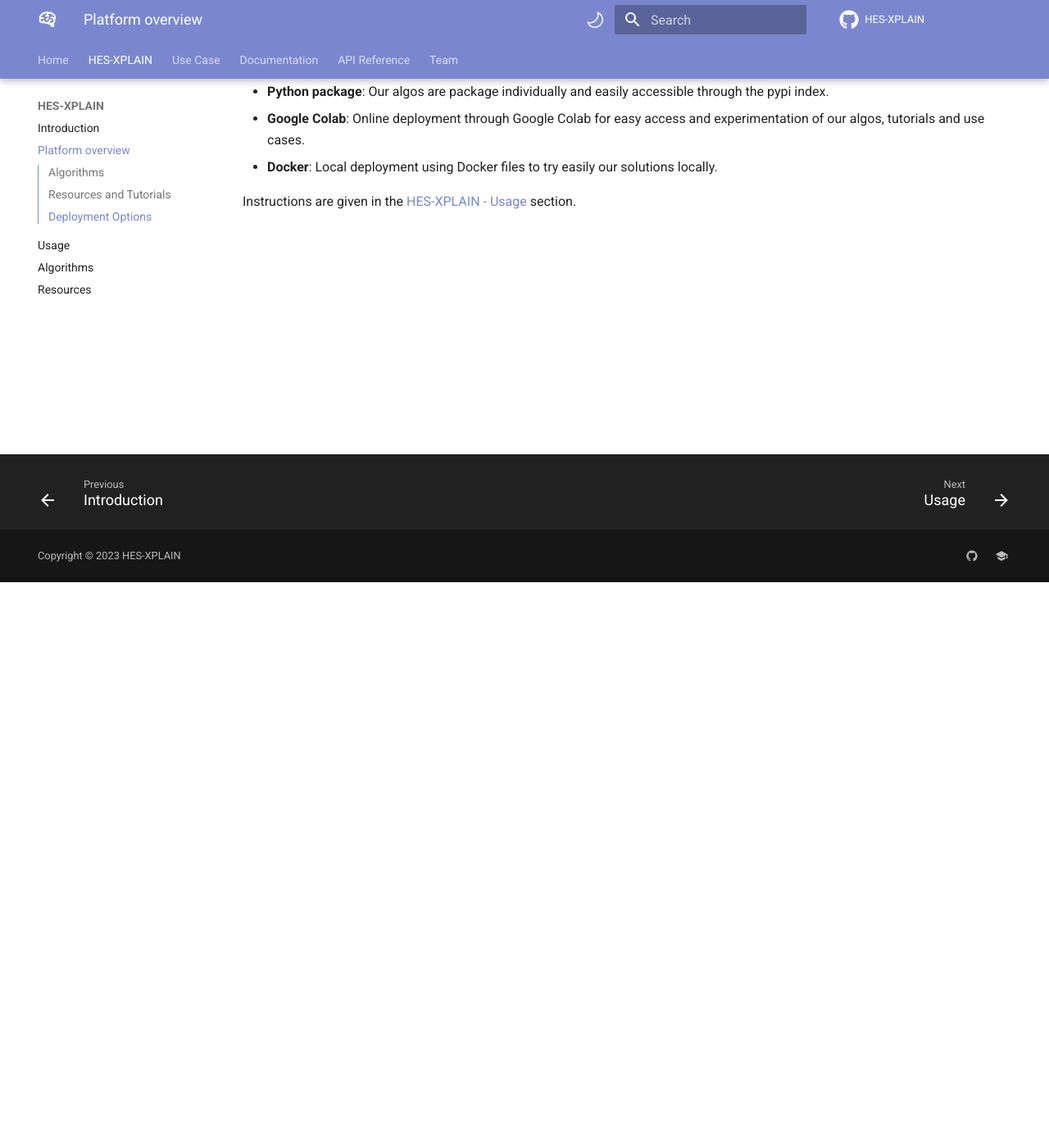
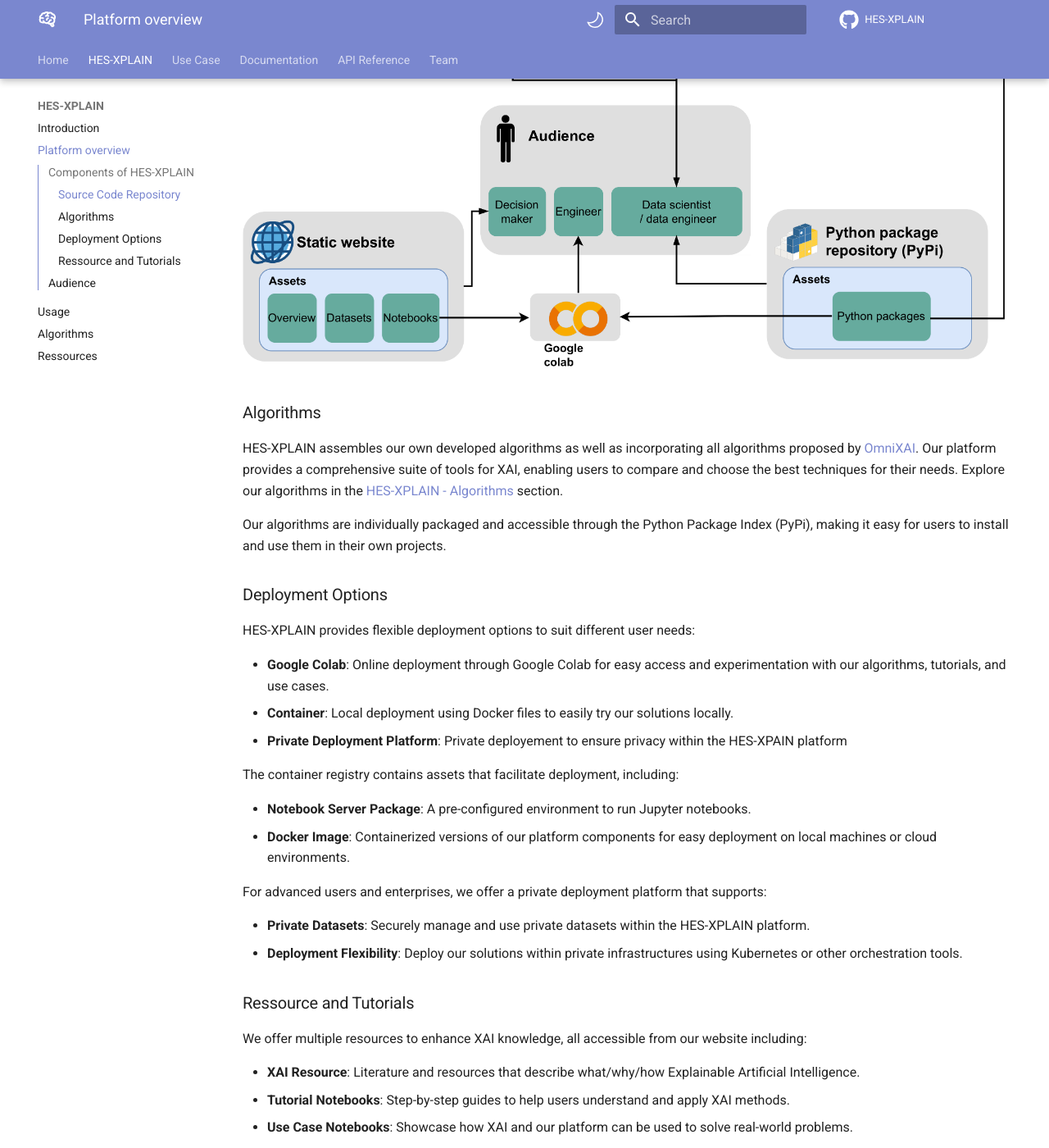
Before and after one commit to HES-XPLAIN/hes-xplain.github.io, an MkDocs documentation site: the page built from docs/hes-xplain/platform_overview.md, in a window 1280 px wide and 1400 px high, scrolled down 690 px. Shown: the whole window at 82% size. Built offline with MkDocs 1.6.1 and Material for MkDocs 9.7.7, drawn with Linux system fonts in a browser that asks for light colours; comment, search, counter and statistics services are not loaded; some of the changed text lies outside the part shown.

Commit message:
page HES-XPLAIN done

```diff
--- a/docs/hes-xplain/platform_overview.md
+++ b/docs/hes-xplain/platform_overview.md
@@ -1,29 +1,97 @@
 # Platform Overview
 
+Our platform brings together a comprehensive suite of tools and resources to help users understand, apply, and compare different XAI techniques. Whether you are a data scientist, decision maker, engineer, or educator, HES-XPLAIN provides the necessary tools to make AI more transparent and trustworthy.
 
-## Algorithms
+## Components of HES-XPLAIN
 
-HES-XPLAIN assembles our own developed algorithms as well as incorporating all algorithms proposed by [OmniXAI](https://github.com/salesforce/omnixai). Our platform provides a
-comprehensive suite of tools for XAI, enabling users to compare and choose the best techniques for their needs. Explore our algorithms in the [HES-XPLAIN - Algorithms](../algos/)
-section.
+### Source Code Repository
 
-## Resources and Tutorials
+Our source code repository hosts all the necessary assets, including:
 
-We offer multiple resources to enhance XAI knowledge, including:
+- **Source Code**: The core algorithms and functionalities developed for XAI.
+- **Notebooks**: Interactive Jupyter notebooks that demonstrate how to use our XAI algorithms.
+- **Docs**: Comprehensive documentation that guides users on how to utilize the platform effectively.
 
-- **XAI ressource**: Literature and ressource that describe what/why/how Explainable Artificial Intelligence.
+
+![Platform Overview](../assets/images/platform_architecture_new.png)
+
+
+### Algorithms
+
+HES-XPLAIN assembles our own developed algorithms as well as incorporating all algorithms proposed by [OmniXAI](https://github.com/salesforce/omnixai). Our platform provides a comprehensive suite of tools for XAI, enabling users to compare and choose the best techniques for their needs. Explore our algorithms in the [HES-XPLAIN - Algorithms](../algos/) section.
+
+Our algorithms are individually packaged and accessible through the Python Package Index (PyPi), making it easy for users to install and use them in their own projects.
+
+
+### Deployment Options
+
+HES-XPLAIN provides flexible deployment options to suit different user needs:
+
+- **Google Colab**: Online deployment through Google Colab for easy access and experimentation with our algorithms, tutorials, and use cases.
+- **Container**: Local deployment using Docker files to easily try our solutions locally.
+- **Private Deployment Platform**: Private deployement to ensure privacy within the HES-XPAIN platform
+
+
+The container registry contains assets that facilitate deployment, including:
+
+- **Notebook Server Package**: A pre-configured environment to run Jupyter notebooks.
+- **Docker Image**: Containerized versions of our platform components for easy deployment on local machines or cloud environments.
+
+
+For advanced users and enterprises, we offer a private deployment platform that supports:
+
+- **Private Datasets**: Securely manage and use private datasets within the HES-XPLAIN platform.
+- **Deployment Flexibility**: Deploy our solutions within private infrastructures using Kubernetes or other orchestration tools.
+
+
+### Ressource and Tutorials
+
+We offer multiple resources to enhance XAI knowledge, all accessible from our website including:
+
+- **XAI Resource**: Literature and resources that describe what/why/how Explainable Artificial Intelligence.
 - **Tutorial Notebooks**: Step-by-step guides to help users understand and apply XAI methods.
 - **Use Case Notebooks**: Showcase how XAI and our platform can be used to solve real-world problems.
 - **Datasets and Models**: Embedded datasets and pre-trained models to facilitate experimentation.
 
-More details can be found in the [HES-XPLAIN - Ressources](../ressource.md) section.
+More details can be found in the [HES-XPLAIN - Resources](../ressource.md) section.
 
-## Deployment Options
+## Audience
 
-HES-XPLAIN provides flexible deployment options to suit different user needs:
+HES-XPLAIN is designed to cater to a diverse audience, including:
 
-- **Python package**: Our algos are package individually and easily accessible through the pypi index.
-- **Google Colab**: Online deployment through Google Colab for easy access and experimentation of our algos, tutorials and use cases.
-- **Docker**: Local deployment using Docker files to try easily our solutions locally.
 
-Instructions are given in the [HES-XPLAIN - Usage](../usage.md) section.
+!!! info "You are ..."
+
+    === "a decision maker"
+
+        ![Decision maker](../assets/images/tie.svg){ width="200px", align=left }
+        # You are interested in business **benefits, risks and costs**.
+
+        - Get an [introduction](../introduction.md) to explainability
+        - Access web demos and use case scenarios
+
+    === "an engineer"
+
+        ![Engineer](../assets/images/hammer-wrench.svg){ width="200px", align=left }
+        # You want to **try XAI algorithms**.
+
+        - Discover use cases as [Jupyter notebooks](notebooks.md)
+        - Get data set, algorithms and Python code
+
+    === "a data scientist"
+
+        ![Data scientist](../assets/images/test-tube.svg){ width="200px", align=left }
+        # You want to **use XAI** algorithms in **your pipelines**.
+
+        - Obtain conda and PyPi packages
+        - Get extensive API documentation
+
+    === "a professor"
+
+        ![Professor](../assets/images/school.svg){ width="200px", align=left }
+        # You want a tool for **teaching** explainable AI.
+
+        - Deploy the platform on school IT infrastructure or public cloud
+        - Adapt provided use cases to teaching needs
+
+***
--- a/mkdocs.yml
+++ b/mkdocs.yml
@@ -16,7 +16,7 @@
     - Platform overview: hes-xplain/platform_overview.md
     - Usage: hes-xplain/usage.md
     - Algorithms: hes-xplain/algos.md
-    - Resources: hes-xplain/ressource.md
+    - Ressources: hes-xplain/ressources.md
   - Use Case: notebooks.md
   - Documentation:
     - Overview: documentation/overview.md
```
Also changed, not shown: docs/hes-xplain/ressources.md (added, +1 -0 lines), docs/hes-xplain/usage.md (+1 -0 lines), docs/notebooks.md (+12 -39 lines), docs/assets/images/examples/sports_classification.jpg (added), docs/assets/images/platform_architecture_new.png (added), docs/hes-xplain/ressource.md (deleted).
